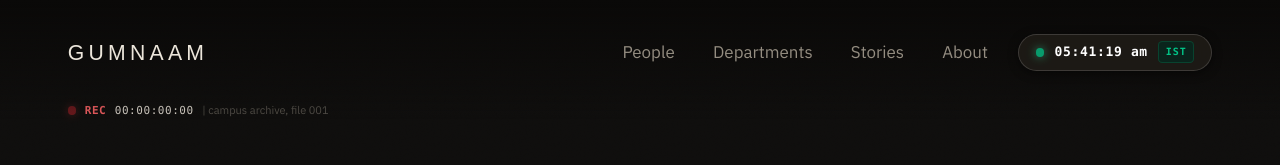
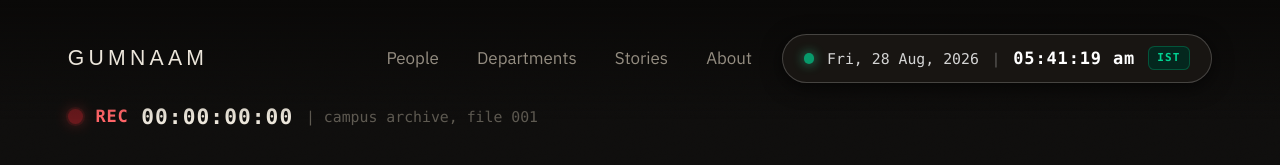
Before and after one commit to vjain5375/Gumnaam, a Next.js app: page / in a window 1280 px wide. Shown: the top 165 px of the page. Built offline with nearby package versions, Linux system fonts and the light colour scheme; a web font is replaced by a local one.

Commit message:
Enlarge LiveClock with date and enlarge camera REC timer

```diff
--- a/components/home/Hero.tsx
+++ b/components/home/Hero.tsx
@@ -32,14 +32,18 @@ export default function Hero() {
           initial={{ opacity: 0 }}
           animate={{ opacity: 1 }}
           transition={{ duration: 0.6 }}
-          className="mb-8 flex items-center gap-2 text-[11px] text-muted/80"
+          className="mb-8 flex flex-wrap items-center gap-3 text-sm md:text-base text-muted/90 font-mono"
         >
-          <span className={`rec-dot h-2 w-2 rounded-full ${isLive ? "bg-red-500 shadow-[0_0_8px_rgba(239,68,68,0.7)]" : "bg-yellow-500"}`} />
-          <span className={`timecode font-mono font-bold tracking-wider ${isLive ? "text-red-400/90" : "text-yellow-400/90"}`}>
+          <span className={`rec-dot h-3.5 w-3.5 rounded-full ${isLive ? "bg-red-500 shadow-[0_0_14px_rgba(239,68,68,1)] ring-2 ring-red-500/30" : "bg-yellow-500 shadow-[0_0_10px_rgba(234,179,8,0.8)]"}`} />
+          <span className={`timecode font-mono font-black tracking-widest text-sm md:text-base ${isLive ? "text-red-400" : "text-yellow-400"}`}>
             {isLive ? "REC" : "PAUSED"}
           </span>
-          <span className="timecode font-mono text-foreground/90">{timecode}</span>
-          <span className="text-muted/50">| campus archive, file 001</span>
+          <span className="timecode font-mono text-base md:text-xl text-foreground font-bold tracking-wider">
+            {timecode}
+          </span>
+          <span className="text-muted/60 text-xs md:text-sm">
+            | campus archive, file 001
+          </span>
         </motion.div>
 
         <motion.h1
--- a/components/layout/LiveClock.tsx
+++ b/components/layout/LiveClock.tsx
@@ -4,41 +4,64 @@ import { useState, useEffect } from "react";
 
 export default function LiveClock() {
   const [time, setTime] = useState<string>("");
+  const [dateStr, setDateStr] = useState<string>("");
 
   useEffect(() => {
-    const updateTime = () => {
+    const updateDateTime = () => {
       const now = new Date();
-      // Format: HH:MM:SS AM/PM
-      const formatted = now.toLocaleTimeString("en-IN", {
+
+      // Date: e.g. "Sun, 06 Sep 2026"
+      const formattedDate = now.toLocaleDateString("en-IN", {
+        weekday: "short",
+        day: "2-digit",
+        month: "short",
+        year: "numeric",
+      });
+      setDateStr(formattedDate);
+
+      // Time: e.g. "04:40:50 PM"
+      const formattedTime = now.toLocaleTimeString("en-IN", {
         hour: "2-digit",
         minute: "2-digit",
         second: "2-digit",
         hour12: true,
       });
-      setTime(formatted);
+      setTime(formattedTime);
     };
 
-    updateTime();
-    const interval = setInterval(updateTime, 1000);
+    updateDateTime();
+    const interval = setInterval(updateDateTime, 1000);
     return () => clearInterval(interval);
   }, []);
 
   if (!time) {
     return (
-      <div className="flex items-center gap-2.5 rounded-full border border-border/80 bg-[#1f1b16] px-4 py-1.5 shadow-md backdrop-blur-md">
-        <span className="h-2 w-2 rounded-full bg-accent animate-pulse" />
-        <span className="font-mono text-sm tracking-wider text-muted font-medium">--:--:--</span>
+      <div className="flex items-center gap-3 rounded-full border border-border/80 bg-[#1f1b16] px-5 py-2 shadow-md backdrop-blur-md">
+        <span className="h-2.5 w-2.5 rounded-full bg-accent animate-pulse" />
+        <span className="font-mono text-sm tracking-wider text-muted font-medium">Loading Clock...</span>
       </div>
     );
   }
 
   return (
-    <div className="flex items-center gap-2.5 rounded-full border border-white/15 bg-[#1e1b17]/90 px-4 py-1.5 shadow-[0_2px_10px_rgba(0,0,0,0.5)] backdrop-blur-md transition-all hover:border-accent/60 hover:bg-[#26221d]">
-      <span className="h-2 w-2 rounded-full bg-emerald-400 shadow-[0_0_10px_rgba(52,211,153,0.9)] animate-pulse" />
-      <span className="font-mono text-[13px] tracking-wider text-white font-semibold">
+    <div className="flex items-center gap-3 rounded-full border border-white/20 bg-[#1a1713]/95 px-4 py-2 sm:px-5 sm:py-2.5 shadow-[0_4px_20px_rgba(0,0,0,0.6)] backdrop-blur-md transition-all hover:border-accent/60 hover:bg-[#231f1a]">
+      {/* Live Pulsing Beacon */}
+      <span className="h-2.5 w-2.5 rounded-full bg-emerald-400 shadow-[0_0_12px_rgba(52,211,153,1)] animate-pulse" />
+
+      {/* Live Date */}
+      <span className="hidden sm:inline font-mono text-xs md:text-sm font-medium text-neutral-300">
+        {dateStr}
+      </span>
+
+      <span className="hidden sm:inline text-white/30 font-mono text-sm">|</span>
+
+      {/* Live Time */}
+      <span className="font-mono text-sm sm:text-base md:text-[17px] tracking-wider text-white font-bold">
         {time}
       </span>
-      <span className="text-[10px] font-mono tracking-widest text-emerald-400/90 font-bold uppercase rounded bg-emerald-950/60 px-1.5 py-0.5 border border-emerald-500/20">
+
+      {/* IST Tag */}
+      <span className="text-[11px] font-mono tracking-widest text-emerald-400 font-extrabold uppercase rounded-md bg-emerald-950/80 px-2 py-0.5 border border-emerald-500/30">
         IST
       </span>
     </div>
```
